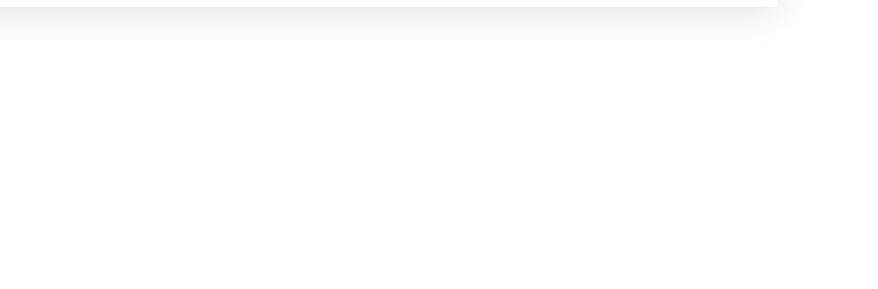
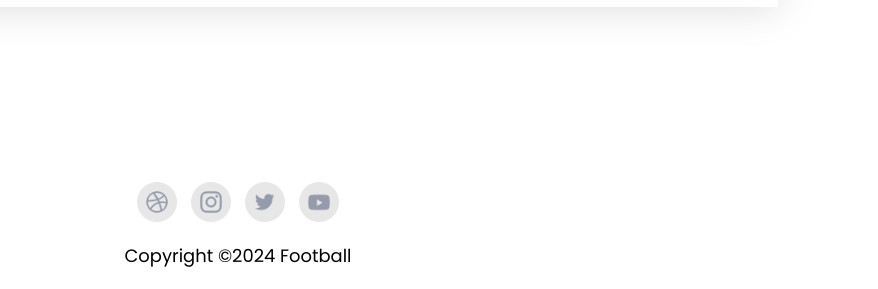
Before and after one commit to sm-sarwar/Football-project, a plain HTML site: page index.html in a window 1280 px wide. Shown: the part 3175-3464 px from the top of the page, 402-1280 px from the left. Before the commit the page ends 3262 px from the top, so only its background shows below. Drawn offline with Linux system fonts and the light colour scheme.

Commit message:
add footer section

```diff
--- a/index.html
+++ b/index.html
@@ -147,11 +147,24 @@
                 </div>
             </div>
         </section>
+        <section class="logo">
+            <div class="logo-box">
+                <img src=".//images/Logo.png" alt="">
+            </div>
+        </section>
     </main>
    <!-- main section end here -->
 
    <!-- footer section start here -->
-    <footer></footer>
+    <footer>
+        <div class="icon-box">
+            <img src="./images/Social Icons/Dribbble.png" alt="">
+            <img src="./images/Social Icons/Instagram.png" alt="">
+            <img src="./images/Social Icons/Twitter.png" alt="">
+            <img src="./images/Social Icons/Youtube.png" alt="">
+        </div>
+        <p class="copy">Copyright &copy;2024 Football</p>
+    </footer>
    <!-- footer section end here -->
 </body>
 </html>
--- a/styles/style.css
+++ b/styles/style.css
@@ -130,6 +130,31 @@ header{
 .highlights-image-box img{
     width: 100%;
 }
+/* Logo section  */
+.logo-box{
+    width: 485px;
+    margin: 0 auto;
+    margin-top: 150px;
+}
+.logo-box img{
+    width: 100%;
+}
+.icon-box{
+    display: flex;
+    justify-content: center;
+    gap: 14px;
+}
+.icon-box img{
+    width: 40px;
+}
+.copy{
+    color: rgb(0, 0, 0);
+    font-size: 1.12rem;
+    font-weight: 400;
+    margin: 20px auto;
+    text-align: center;
+
+}
 /* Responsive  */
 @media screen and (max-width:576px){
     .nav-item{
@@ -150,12 +175,15 @@ header{
         align-items: start;
     }
     .banner-content-title,
+    .logo-box,
+
     .banner-image-box{
         width: 90%;
     }
     .highlights-title,
     .highlights-des,
     .highlights-image-box
+
     {
         width: 100%;
     }
```
